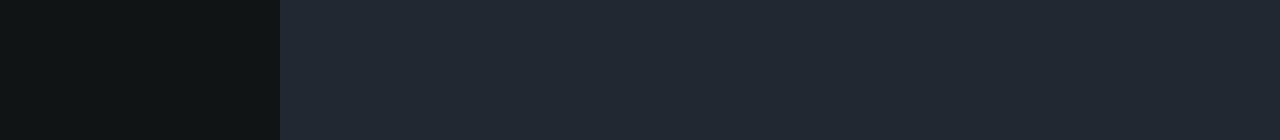
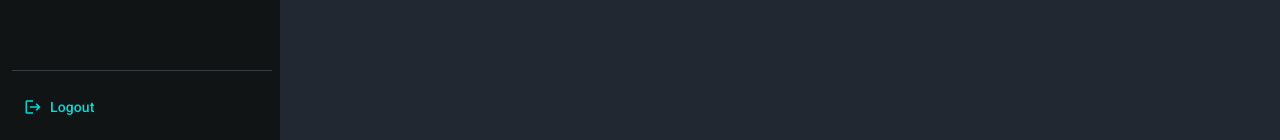
Before and after one commit to DlopezS98/ng-devtasks, an Angular app: page /login in a window 1280 px wide. Both pictures are taken after typing "name@example.com", "Sample123" into the empty fields and a click on the button "Login". Shown: the part 657-797 px from the top of the page. Built offline with nearby package versions, Linux system fonts and the light colour scheme.

Commit message:
feat: add logout button to dashboard with styling and functionality

```diff
--- a/src/app/pages/dashboard/dashboard.component.html
+++ b/src/app/pages/dashboard/dashboard.component.html
@@ -27,6 +27,13 @@
         <div matListItemTitle>Labels</div>
       </a>
     </mat-nav-list>
+    <!-- <div style="flex: 1 1 auto;"></div> -->
+    <div class="bottom-section">
+      <button mat-button color="warn" (click)="logout()">
+        <mat-icon>logout</mat-icon>
+        Logout
+      </button>
+    </div>
   </mat-sidenav>
   <mat-sidenav-content class="sidenav-content">
     <mat-toolbar class="toolbar-toggle">
--- a/src/app/pages/dashboard/dashboard.component.scss
+++ b/src/app/pages/dashboard/dashboard.component.scss
@@ -18,6 +18,19 @@
     mat-nav-list a[mat-list-item]:not(:last-child) {
       margin-bottom: 8px;
     }
+
+    .bottom-section {
+      position: absolute;
+      bottom: 0;
+      width: 260px;
+      padding: 16px 0;
+      border-top: 1px solid #393e46;
+
+      button {
+        width: 100%;
+        justify-content: flex-start;
+      }
+    }
   }
 
   .sidenav-content {
--- a/src/app/pages/dashboard/dashboard.component.ts
+++ b/src/app/pages/dashboard/dashboard.component.ts
@@ -1,3 +1,4 @@
+import { AuthStore } from '../../shared/state/auth.state';
 import { ChangeDetectionStrategy, Component, CUSTOM_ELEMENTS_SCHEMA, inject, signal } from '@angular/core';
 import { MatToolbarModule } from '@angular/material/toolbar';
 import { AsyncPipe, CommonModule } from '@angular/common';
@@ -31,10 +32,12 @@ export class DashboardComponent {
   currentRoute = signal<string>('');
   breakpointObserver: BreakpointObserver;
   router: Router;
+  authStore: AuthStore;
 
   constructor() {
     this.breakpointObserver = inject(BreakpointObserver);
     this.router = inject(Router);
+    this.authStore = inject(AuthStore);
     this.isHandset$ = this.breakpointObserver.observe(Breakpoints.Handset)
       .pipe(
         map(result => result.matches),
@@ -45,5 +48,9 @@ export class DashboardComponent {
       this.currentRoute.set(this.router.url);
     });
   }
+
+  logout() {
+    this.authStore.logout();
+  }
 // ...existing code...
 }
```
